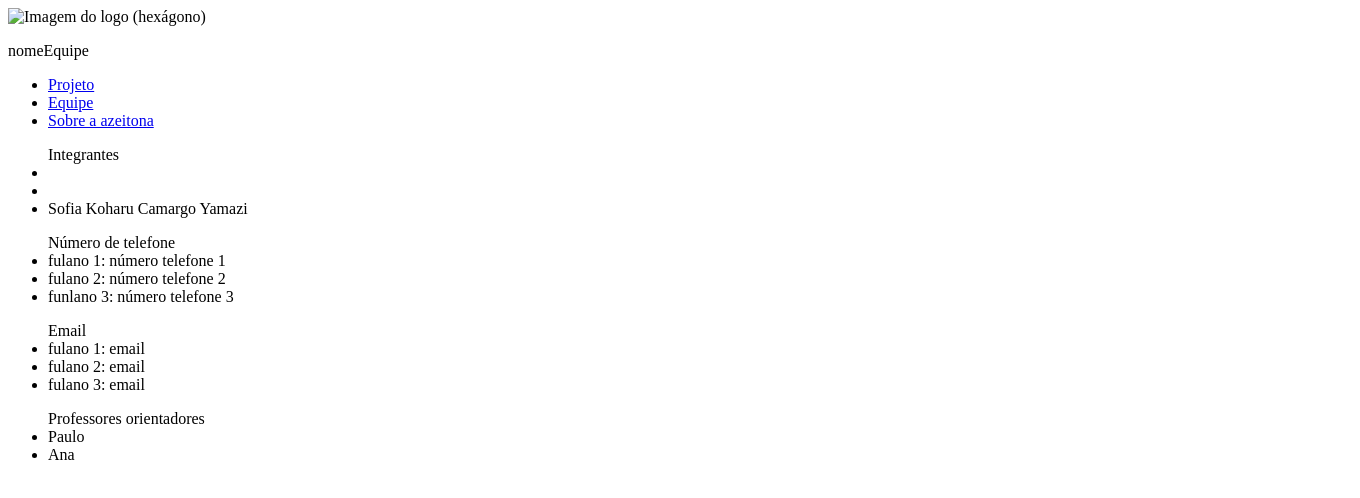
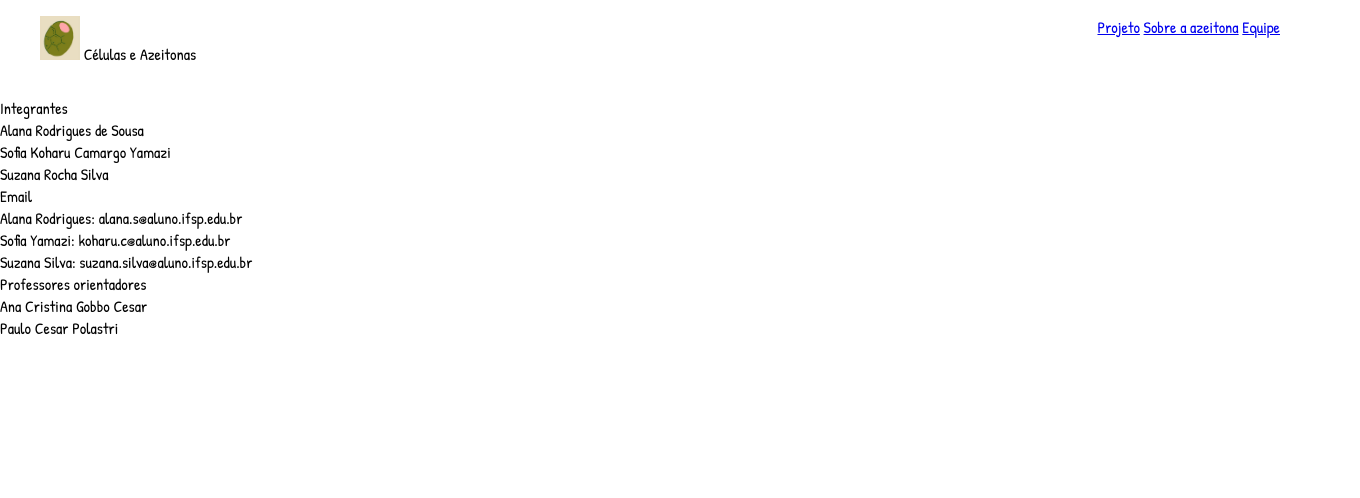
Before and after one commit to koharu14/C-lula-vegetal, a plain HTML site: page basicStructure/equipe.html in a window 1280 px wide. Shown: the whole page, 1360 px wide, since content can reach past the window. Drawn offline with Linux system fonts and the light colour scheme.

Commit message:
site equipe

```diff
--- a/basicStructure/equipe.html
+++ b/basicStructure/equipe.html
@@ -4,41 +4,39 @@
     <meta charset="UTF-8">
     <meta name="viewport" content="width=device-width, initial-scale=1.0">
     <title>Equipe</title>
+    <link rel="stylesheet" href = "../styles/equipe.css">
 </head>
 <body>
     <header>
-        <!--logo: imagem + nome do grupo-->
-        <img scr="../images/hexano-branco.webp" alt="Imagem do logo (hexágono)">
-        <p>nomeEquipe</p>
+        <div id="divHeader">
+            <!--logo: imagem + nome do grupo-->
+            <img src="../images/logo.jpeg" alt="logo" class="logo"/>
+            <p id="textoLogo">Células e Azeitonas</p>
 
-        <!--navbar-->
-        <ul>
-            <li><a href="./index.html">Projeto</a></li>
-            <li><a href="./equipe.html">Equipe</a></li>
-            <li><a href="./azeitona.html">Sobre a azeitona</a></li>
+            <!--navbar-->
+            <ul class = "navbar">
+                <li class="itens_menu"><a href="./index.html">Projeto</a></li>
+                <li class="itens_menu"><a href="./azeitona.html">Sobre a azeitona</a></li>
+                <li class="itens_menu"><a href="./equipe.html">Equipe</a></li>
 
-        </ul>
+            </ul>
+        </div>
     </header>
 
     <main>
         <ul>Integrantes
-            <li></li>
-            <li></li>
+            <li>Alana Rodrigues de Sousa</li>
             <li>Sofia Koharu Camargo Yamazi</li>
-        </ul>
-        <ul>Número de telefone
-            <li>fulano 1: número telefone 1</li>
-            <li>fulano 2: número telefone 2</li>
-            <li>funlano 3: número telefone 3</li>
+            <li>Suzana Rocha Silva</li>
         </ul>
         <ul>Email
-            <li>fulano 1: email</li>
-            <li>fulano 2: email</li>
-            <li>fulano 3: email</li>
+            <li>Alana Rodrigues: alana.s@aluno.ifsp.edu.br</li>
+            <li>Sofia Yamazi: koharu.c@aluno.ifsp.edu.br</li>
+            <li>Suzana Silva: suzana.silva@aluno.ifsp.edu.br</li>
         </ul>
         <ul>Professores orientadores
-            <li>Paulo</li>
-            <li>Ana</li>
+            <li>Ana Cristina Gobbo Cesar</li>
+            <li>Paulo Cesar Polastri</li>
         </ul>
     </main>
 
--- /dev/null
+++ b/styles/equipe.css
@@ -0,0 +1,37 @@
+/*fontes de texto do site*/
+@import url('https://fonts.googleapis.com/css2?family=Patrick+Hand&display=swap');
+@import url('https://cdnjs.cloudflare.com/ajax/libs/font-awesome/6.4.0/css/all.min.css');
+
+*{
+    font-family: "Patrick Hand", 'cursive', 'sans-serif';
+    padding: 0;
+    margin: 0;
+}
+
+#divHeader{
+    padding: 16px 40px;
+    display: inline-block;
+    width: 100%;
+}
+
+.logo{
+    width: 2.5rem; /*tamanho do logo*/
+}
+
+#textoLogo{
+    display: inline-block;
+    align-items: center;
+    align-text: center;
+    margin-bottom: 16px;
+    postion: absolute;
+}
+
+.itens_menu{
+    display: inline-block;
+}
+
+.navbar{
+    display: inline-block;
+    position: absolute;
+    right: 0;
+}
```
Also changed, not shown: basicStructure/index.html (+1 -1 lines).
